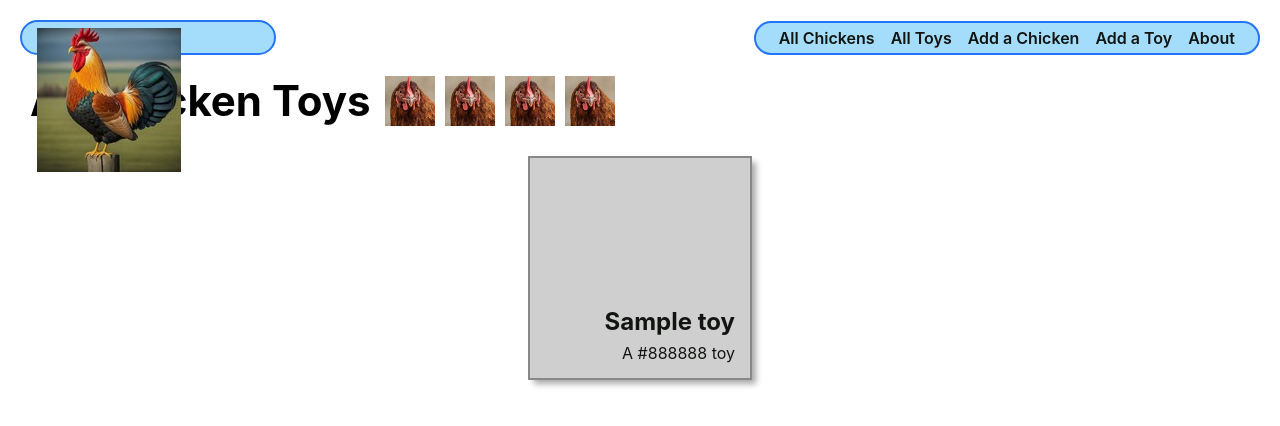
After one commit to Jabutler95/chicken-collector, a Django app: page /toys/ in a window 1280 px wide. The commit adds this page. Shown: the top 426 px of the page. Run offline with Django 4.2, Linux system fonts and the light colour scheme; tables that the repository leaves empty hold one stand-in row (values such as "Sample post").

```diff
--- /dev/null
+++ b/main_app/static/css/toys/toy-index.css
@@ -0,0 +1,64 @@
+.card-container {
+  padding: 0 40px;
+  display: flex;
+  justify-content: center;
+  flex-wrap: wrap;
+}
+
+.card {
+  width: 224px;
+  height: 224px;
+  margin: 10px;
+  border: solid 2px;
+  box-shadow: var(--card-box-shadow);
+  position: relative;
+}
+
+.card-bg{
+  opacity: .4;
+  position: absolute;
+  display: inline-flex;
+  top: 0;
+  left: 0;
+  width: 100%;
+  height: 100%;
+}
+
+.card-content {
+  padding: 15px;
+  height: 100%;
+  width: 100%;
+  display: flex;
+  align-items: flex-end;
+  justify-content: flex-end;
+  flex-direction: column;
+}
+
+.card > a {
+  position: absolute;
+  top: 0;
+  left: 0;
+  width: 100%;
+  height: 100%;
+  display: inline-block;
+  text-decoration: none;
+  color: var(--text-color);
+}
+
+.card h2 {
+  margin: 7px 0;
+  font-size: var(--font-xl);
+}
+
+.card p {
+  margin: 0;
+  font-size: var(--font-reg);
+}
+
+.page-header > img {
+  margin-left: 10px;
+}
+
+.page-header > img:first-of-type {
+  margin-left: 15px;
+}
--- a/main_app/templates/base.html
+++ b/main_app/templates/base.html
@@ -28,7 +28,9 @@
     <nav>
       <ul>
         <li><a href="{% url 'chicken-index' %}">All Chickens</a></li>
+        <li><a href="{% url 'toy-index' %}">All Toys</a></li>
         <li><a href="{% url 'chicken-create' %}">Add a Chicken</a></li>
+        <li><a href="{% url 'toy-create' %}">Add a Toy</a></li>
         <li><a href="{% url 'about' %}">About</a></li>
       </ul>
     </nav>
--- /dev/null
+++ b/main_app/templates/main_app/toy_list.html
@@ -0,0 +1,36 @@
+{% extends 'base.html' %}
+{% load static %}
+
+{% block head %}
+<link
+  rel="stylesheet"
+  type="text/css"
+  href="{% static 'css/toys/toy-index.css' %}"
+/>
+{% endblock %}
+
+{% block content %}
+
+<section class="page-header">
+  <h1>All Chicken Toys</h1>
+  <img src="{% static 'images/sus.jpeg' %}" alt="A ball of string" />
+  <img src="{% static 'images/sus.jpeg' %}" alt="A mouse" />
+  <img src="{% static 'images/sus.jpeg' %}" alt="A scratching post" />
+  <img src="{% static 'images/sus.jpeg' %}" alt="A fishy toy" />
+</section>
+
+<section class="card-container">
+  {% for toy in toy_list %}
+  <div class="card" style="border-color: {{ toy.color }}">
+    <div class="card-bg" style="background-color: {{ toy.color }}"></div>
+    <a href="{% url 'toy-detail' toy.id %}">
+      <div class="card-content">
+        <h2>{{ toy.name }}</h2>
+        <p>A {{ toy.color }} toy</p>
+      </div>
+    </a>
+  </div>
+  {% endfor %}
+</section>
+
+{% endblock %}
--- a/main_app/urls.py
+++ b/main_app/urls.py
@@ -10,4 +10,8 @@ urlpatterns = [
   path('chickens/<int:pk>/update/', views.ChickenUpdate.as_view(), name='chicken-update'),
   path('chickens/<int:pk>/delete/', views.ChickenDelete.as_view(), name='chicken-delete'),
   path('chickens/<int:chicken_id>/add-feeding/', views.add_feeding, name='add-feeding'),
+  path('toys/<int:pk>/', views.ToyDetail.as_view(), name='toy-detail'),
+  path('toys/', views.ToyList.as_view(), name='toy-index'),
+  path('toys/<int:pk>/update/', views.ToyUpdate.as_view(), name='toy-update'),
+  path('toys/<int:pk>/delete/', views.ToyDelete.as_view(), name='toy-delete'),
 ]
--- a/main_app/views.py
+++ b/main_app/views.py
@@ -1,6 +1,7 @@
 from django.shortcuts import render, redirect
 from django.views.generic.edit import CreateView, UpdateView, DeleteView
-from .models import Chicken
+from django.views.generic import ListView, DetailView
+from .models import Chicken, Toy
 from .forms import FeedingForm
 
 
@@ -43,3 +44,21 @@ class ChickenUpdate(UpdateView):
 class ChickenDelete(DeleteView):
   model = Chicken
   success_url = '/chickens/'
+
+class ToyCreate(CreateView):
+  model = Toy
+  fields = '__all__'
+
+class ToyList(ListView):
+  model = Toy
+
+class ToyDetail(DetailView):
+  model = Toy
+
+class ToyUpdate(UpdateView):
+  model = Toy
+  fields = ['name', 'color']
+
+class ToyDelete(DeleteView):
+  model = Toy
+  success_url = '/toys/'
```
Also changed, not shown: main_app/static/css/toys/toy-detail.css (added, +52 -0 lines), main_app/templates/main_app/toy_confirm_delete.html (added, +23 -0 lines), main_app/templates/main_app/toy_detail.html (added, +24 -0 lines), main_app/templates/main_app/toy_form.html (added, +25 -0 lines).
